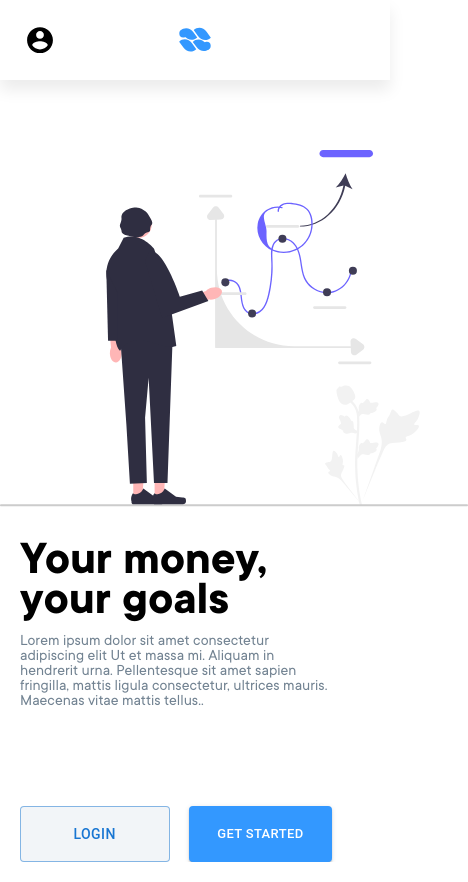
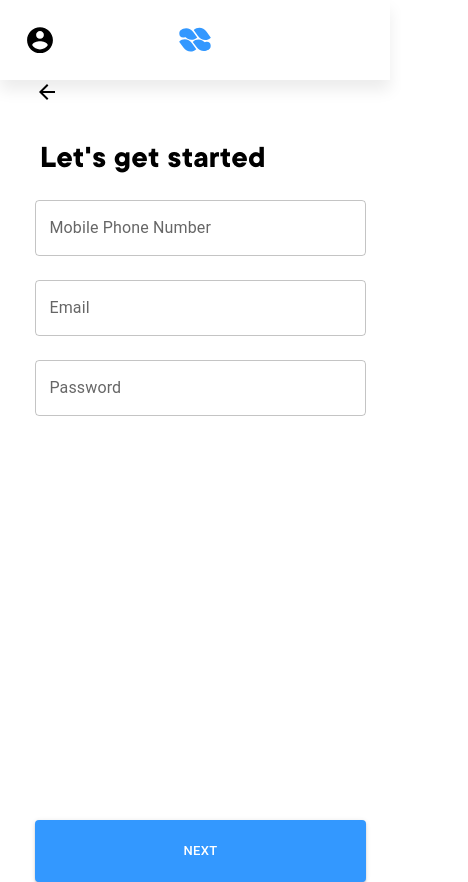
Before and after one commit to logan-lampton/Ctrl-Alt-Defeat-Debt-Frontend, a React (Create React App) app in the folder client/: page / in a window 390 px wide. Shown: the whole page, 468 px wide, since content can reach past the window. Built offline with nearby package versions, Linux system fonts and the light colour scheme.

Commit message:
formatted phone/email form

```diff
--- a/client/package.json
+++ b/client/package.json
@@ -5,13 +5,15 @@
   "dependencies": {
     "@emotion/react": "^11.11.4",
     "@emotion/styled": "^11.11.0",
-    "@mui/material": "^5.15.12",
+    "@mui/icons-material": "^5.15.13",
+    "@mui/material": "^5.15.13",
     "@mui/system": "^5.15.12",
     "@testing-library/jest-dom": "^5.17.0",
     "@testing-library/react": "^13.4.0",
     "@testing-library/user-event": "^13.5.0",
     "react": "^18.2.0",
     "react-dom": "^18.2.0",
+    "react-router-dom": "^6.22.3",
     "react-scripts": "5.0.1",
     "web-vitals": "^2.1.4"
   },
--- a/client/src/App.js
+++ b/client/src/App.js
@@ -8,13 +8,15 @@ import PhoneConfirm from './components/PhoneConfirm'
 
 function App() {
   return (
-    <Container>
-   <AppHeader/>
-   {/* <PhoneConfirm /> */}
-   {/* <PhoneForm /> */}
-   <SignIn />
-   {/* <Onboarding/> */}
-    </Container>
+
+          <Container>
+              <AppHeader/>
+              {/* <PhoneConfirm /> */}
+              <PhoneForm />
+              {/* <SignIn />  */}
+              {/* <Onboarding/>  */}
+          </Container>
+
   );
 }
 
--- a/client/src/components/PhoneForm.js
+++ b/client/src/components/PhoneForm.js
@@ -1,21 +1,49 @@
 import React from 'react'
-import {Container, Typography, TextField, Button} from '@mui/material'
-
+import {Stack, spacing, Container, Typography, TextField, Button, Grid} from '@mui/material'
+import ArrowBackIcon from '@mui/icons-material/ArrowBack';
 
 export default function PhoneForm(props) {
+
+    const theme={
+        spacing: 8
+    }
 
 
 
     return (
         <div>
-            <Typography>
-                <h1>Let's get started</h1>
-            </Typography>
-            <TextField id="outlined-basic" label="Mobile Phone Number" variant="outlined" />
-            <TextField id="outlined-basic" label="Email" variant="outlined" />
-            <TextField id="outlined-basic" label="Password" variant="outlined" />
-            <TextField id="outlined-basic" label="Password" variant="outlined" />
-            <Button variant="contained" size="small">Get Started</Button>
+            <Grid
+            container spacing={3}
+            alignItems="center"
+            justifyContent="center"
+            sx={{width: '425px'}}
+
+            >
+                <Grid item xs={10}>
+                    <ArrowBackIcon />
+                </Grid>
+
+                <Grid item xs={12} >
+                    <Typography align="left">
+                        <h1 style={{marginTop:"5px", fontSize: '32px',marginLeft: 'auto', marginRight:'auto',color: 'black', fontFamily: 'TT Commons Bold'}}>Let's get started</h1>
+                    </Typography>
+                </Grid>
+                <Grid item xs={10}>
+                    <TextField fullWidth id="fullWidth" label="Mobile Phone Number" variant="outlined"/>
+                </Grid>
+                <Grid item xs={10}>
+                    <TextField fullWidth id="fullWidth" label="Email" variant="outlined" />
+                </Grid>
+                <Grid item xs={10}>
+                <TextField fullWidth id="fullWidth" label="Password" variant="outlined" />
+                </Grid>
+                {/* <Grid item xs={10}>
+                    <TextField fullWidth id="fullWidth" label="Password" variant="outlined" />
+                </Grid> */}
+                <Grid item xs={10}>
+                    <Button style={{marginTop: '115%', padding: '20px', marginRight:'auto', marginLeft: 'auto'}} variant="contained" size="small">Next</Button>
+                </Grid>
+            </Grid>
 
 
         </div>
--- a/client/src/components/SignIn.css
+++ b/client/src/components/SignIn.css
@@ -17,7 +17,7 @@ p{
     font-size: 16px;
     padding-right:10px;
     margin-right: 45px;
-    margin-bottom: 25%;
+    margin-bottom: 35%;
     color: #718291;
     line-height: 15px;
     font-family: 'TT Commons Regular'
--- a/client/src/components/SignIn.js
+++ b/client/src/components/SignIn.js
@@ -2,12 +2,16 @@ import React from 'react';
 import MainImg from "../assets/MainImg.svg"
 import {Stack, Button } from '@mui/material'
 import styles from './SignIn.css'
+import PhoneForm from './PhoneForm'
 
 export default function SignIn() {
+
+
+
     return (
-        <div className={styles.headergrid}>
+            <div className={styles.headergrid}>
                 <div item xs={10}>
-                    <img style={{ marginRight: "%", marginTop: "70px", width:'120%', height: 'auto', display: 'block' }} src={MainImg} alt="MainImg" />
+                    <img style={{marginTop: "80px", width:'120%', height: 'auto', display: 'block' }} src={MainImg} alt="MainImg" />
                 </div>
                 <div>
                     <h1>Your money, your goals</h1>
@@ -17,12 +21,13 @@ export default function SignIn() {
                         Lorem ipsum dolor sit amet consectetur adipiscing elit Ut et massa mi. Aliquam in hendrerit urna. Pellentesque sit amet sapien fringilla, mattis ligula consectetur, ultrices mauris. Maecenas vitae mattis tellus..
                     </p>
                 </div>
-                <Stack spacing={2} direction="row">
-                    <Button style={{width:"100%", display: "inlineflex", padding: '15px', marginLeft:"5%", backgroundColor: '#F2F5F8' }}variant="outlined">Login</Button>
-                    <Button style={{padding: '10px', marginRight:"15%", marginLeft:"5%"}} variant="contained" size="small">Get Started</Button>
-                </Stack>
+                <div>
+                    <Stack spacing={2} direction="row">
+                        <Button style={{width:"100%", display: "inlineflex", padding: '15px', marginLeft:"5%", backgroundColor: '#F2F5F8' }}variant="outlined">Login</Button>
+                        <Button style={{padding: '10px', marginRight:"15%", marginLeft:"5%"}} variant="contained" size="small">Get Started</Button>
+                    </Stack>
+                </div>
+            </div>
 
-
-    </div>
     );
 }
```
Also changed, not shown: 1 other file (tests, documents, lock files or other folders).
